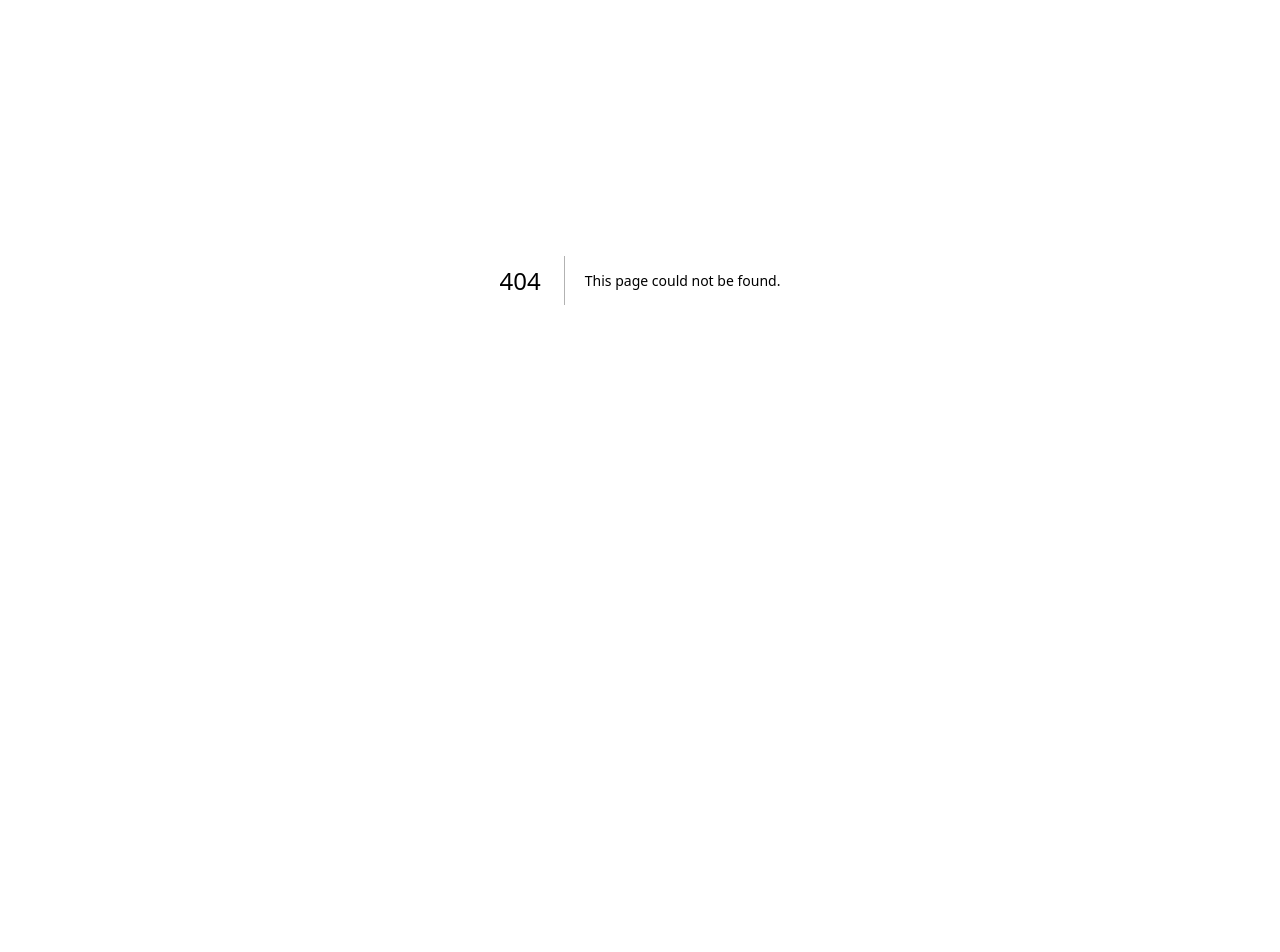
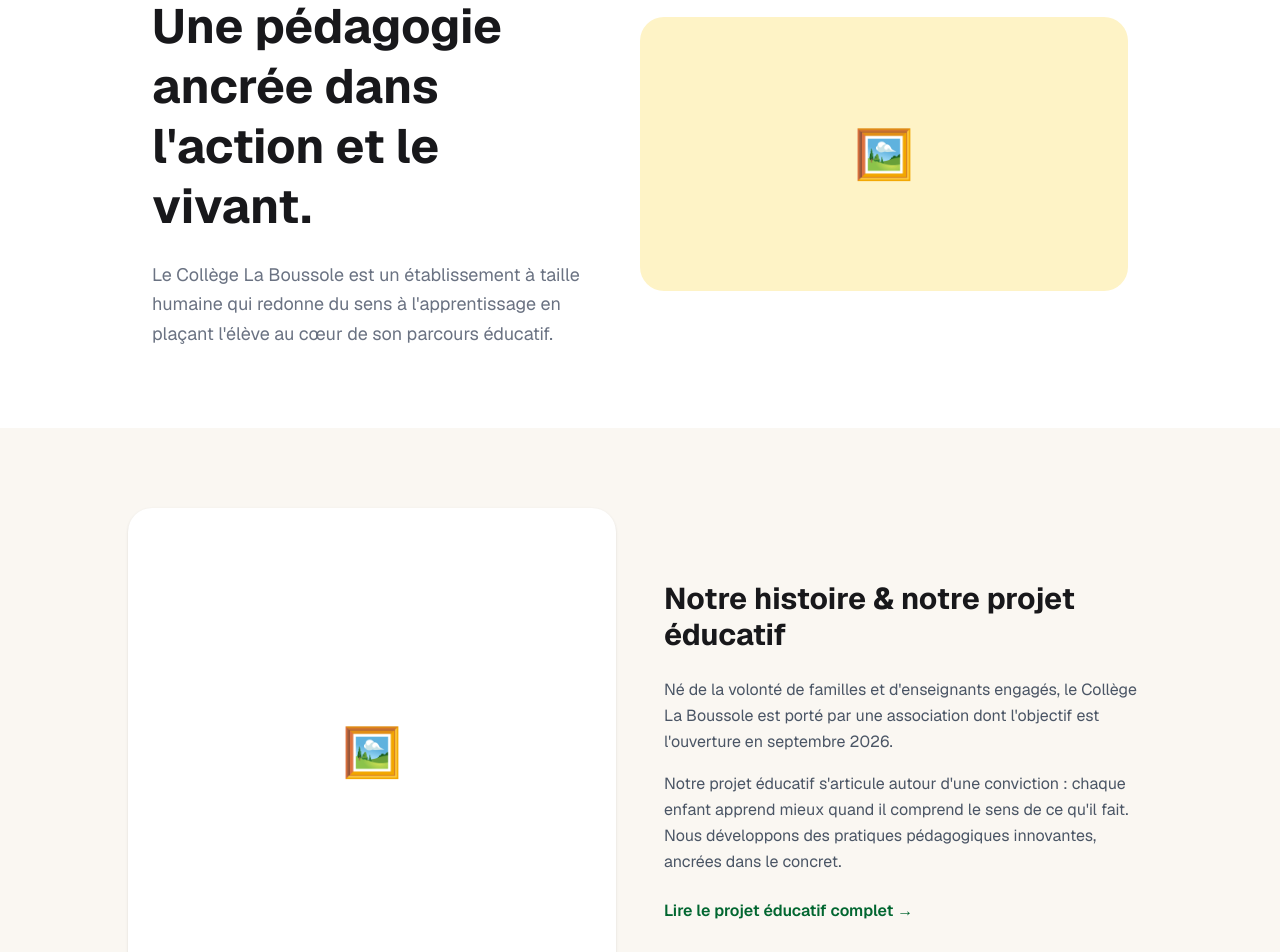
Before and after one commit to RustyRory/CollegeLaBoussole, a Next.js app in the folder collegeLaBoussoleApp/frontend/: page /college in a window 1280 px wide. Before the commit this address had no page. Shown: the part 120-1072 px from the top of the page. Before the commit the page ends 800 px from the top, so only its background shows below. Built offline with nearby package versions, Linux system fonts and the light colour scheme.

Commit message:
feat(ux): fixes #54 - college page

```diff
--- /dev/null
+++ b/collegeLaBoussoleApp/frontend/src/app/college/page.tsx
@@ -0,0 +1,11 @@
+import CollegePage from "@/components/college-page";
+
+export const metadata = {
+  title: "Le collège — Collège La Boussole",
+  description:
+    "Découvrez le Collège La Boussole : notre projet éducatif, nos valeurs, notre équipe et nos partenariats.",
+};
+
+export default function College() {
+  return <CollegePage />;
+}
--- /dev/null
+++ b/collegeLaBoussoleApp/frontend/src/components/college-page.tsx
@@ -0,0 +1,208 @@
+import StatCard from "@/components/home/stat-card";
+
+const VALUES = [
+  {
+    icon: "🌱",
+    title: "Ancrage dans le réel",
+    description:
+      "Des apprentissages connectés au monde, à la nature et aux enjeux contemporains.",
+  },
+  {
+    icon: "🤝",
+    title: "Bienveillance",
+    description:
+      "Un cadre sécurisant où chaque élève est respecté et accompagné à son rythme.",
+  },
+  {
+    icon: "💡",
+    title: "Curiosité & créativité",
+    description:
+      "Des méthodes pédagogiques qui stimulent l'envie d'apprendre et d'expérimenter.",
+  },
+  {
+    icon: "🏫",
+    title: "Communauté",
+    description:
+      "Une école à taille humaine qui rassemble élèves, familles et enseignants.",
+  },
+];
+
+const TEAM = [
+  { name: "Marie Dupont", role: "Directrice pédagogique" },
+  { name: "Jean Martin", role: "Enseignant — Lettres & Histoire" },
+  { name: "Sophie Bernard", role: "Enseignante — Sciences" },
+  { name: "Lucas Moreau", role: "Responsable vie scolaire" },
+];
+
+export default function CollegePage() {
+  return (
+    <div className="flex flex-col min-h-screen bg-white text-zinc-900 font-sans">
+      {/* 1. HERO */}
+      <section className="px-6 py-20 max-w-5xl mx-auto w-full flex flex-col md:flex-row items-center gap-12">
+        <div className="flex-1">
+          <span className="text-sm font-semibold text-green-800 uppercase tracking-wide mb-4 block">
+            Le collège
+          </span>
+          <h1 className="text-4xl md:text-5xl font-bold leading-tight mb-6">
+            Une pédagogie ancrée dans l'action et le vivant.
+          </h1>
+          <p className="text-gray-500 text-lg leading-relaxed">
+            Le Collège La Boussole est un établissement à taille humaine qui
+            redonne du sens à l'apprentissage en plaçant l'élève au cœur de son
+            parcours éducatif.
+          </p>
+        </div>
+        <div className="w-full md:w-1/2 aspect-video bg-amber-100 rounded-3xl flex items-center justify-center shrink-0">
+          <span className="text-amber-600 text-5xl">🖼️</span>
+        </div>
+      </section>
+
+      {/* 2. HISTOIRE & PROJET */}
+      <section className="bg-[#FAF7F2] py-20 px-6">
+        <div className="max-w-5xl mx-auto grid grid-cols-1 md:grid-cols-2 gap-12 items-center">
+          <div className="aspect-square bg-white rounded-3xl flex items-center justify-center shadow-sm">
+            <span className="text-gray-400 text-5xl">🖼️</span>
+          </div>
+          <div>
+            <h2 className="text-3xl font-bold mb-6">
+              Notre histoire & notre projet éducatif
+            </h2>
+            <p className="text-gray-600 mb-4 leading-relaxed">
+              Né de la volonté de familles et d'enseignants engagés, le Collège
+              La Boussole est porté par une association dont l'objectif est
+              l'ouverture en septembre 2026.
+            </p>
+            <p className="text-gray-600 mb-6 leading-relaxed">
+              Notre projet éducatif s'articule autour d'une conviction : chaque
+              enfant apprend mieux quand il comprend le sens de ce qu'il fait.
+              Nous développons des pratiques pédagogiques innovantes, ancrées
+              dans le concret.
+            </p>
+            <a
+              href="#"
+              className="text-green-800 font-semibold hover:underline"
+            >
+              Lire le projet éducatif complet →
+            </a>
+          </div>
+        </div>
+      </section>
+
+      {/* 3. VALEURS */}
+      <section className="py-20 px-6 max-w-5xl mx-auto">
+        <h2 className="text-3xl font-bold text-center mb-4">
+          Nos valeurs & engagements
+        </h2>
+        <p className="text-gray-500 text-center mb-12 max-w-xl mx-auto">
+          Ces valeurs guident chacune de nos décisions pédagogiques et
+          organisationnelles.
+        </p>
+        <div className="grid grid-cols-1 sm:grid-cols-2 md:grid-cols-4 gap-6">
+          {VALUES.map((value) => (
+            <div
+              key={value.title}
+              className="flex flex-col items-center text-center p-6 border border-gray-200 rounded-2xl bg-white shadow-sm"
+            >
+              <span className="text-4xl mb-4">{value.icon}</span>
+              <h3 className="font-semibold text-zinc-800 mb-2">
+                {value.title}
+              </h3>
+              <p className="text-sm text-gray-500">{value.description}</p>
+            </div>
+          ))}
+        </div>
+      </section>
+
+      {/* 4. STATS */}
+      <section className="py-20 px-6 bg-[#FAF7F2]">
+        <div className="max-w-5xl mx-auto text-center">
+          <h2 className="text-3xl font-bold mb-12">Le collège en chiffres</h2>
+          <div className="grid grid-cols-1 sm:grid-cols-2 md:grid-cols-4 gap-6">
+            <StatCard number="99%" label="Taux de réussite" description="" />
+            <StatCard
+              number="25M+"
+              label="Heures de cours"
+              description="Dispensées par nos professeurs."
+            />
+            <StatCard
+              number="180+"
+              label="Élèves accompagnés"
+              description="Depuis la création de l'établissement."
+            />
+            <StatCard
+              number="75%"
+              label="Mention Bien ou +"
+              description="Obtenues par nos élèves au brevet."
+            />
+          </div>
+        </div>
+      </section>
+
+      {/* 5. ÉQUIPE */}
+      <section className="py-20 px-6 max-w-5xl mx-auto">
+        <h2 className="text-3xl font-bold text-center mb-4">
+          L'équipe pédagogique & administrative
+        </h2>
+        <p className="text-gray-500 text-center mb-12 max-w-xl mx-auto">
+          Des professionnels passionnés et engagés autour d'un projet commun.
+        </p>
+        <div className="grid grid-cols-1 sm:grid-cols-2 md:grid-cols-4 gap-6">
+          {TEAM.map((member) => (
+            <div
+              key={member.name}
+              className="flex flex-col items-center text-center p-6 border border-gray-200 rounded-2xl bg-white shadow-sm"
+            >
+              <div className="w-20 h-20 rounded-full bg-amber-100 flex items-center justify-center mb-4">
+                <span className="text-3xl">🖼️</span>
+              </div>
+              <h3 className="font-semibold text-zinc-800">{member.name}</h3>
+              <p className="text-sm text-gray-500 mt-1">{member.role}</p>
+            </div>
+          ))}
+        </div>
+      </section>
+
+      {/* 6. PARTENAIRES */}
+      <section className="py-12 px-6 bg-gray-50 border-y border-gray-100 text-center">
+        <h3 className="text-lg font-semibold mb-8">Nos partenariats</h3>
+        <div className="flex flex-wrap justify-center gap-6 max-w-4xl mx-auto">
+          {[1, 2, 3, 4, 5].map((item) => (
+            <div
+              key={item}
+              className="w-24 h-24 bg-white border border-gray-200 rounded-xl flex items-center justify-center shadow-sm"
+            >
+              <span className="text-gray-400">🖼️</span>
+            </div>
+          ))}
+        </div>
+      </section>
+
+      {/* 7. CTA */}
+      <section className="py-20 px-6 text-center">
+        <div className="max-w-2xl mx-auto bg-green-50 rounded-3xl p-12">
+          <h2 className="text-2xl font-bold mb-4">
+            Vous souhaitez contribuer à ce projet ?
+          </h2>
+          <p className="text-gray-500 text-sm mb-6">
+            Rejoignez la communauté du Collège La Boussole en tant que famille,
+            enseignant ou donateur.
+          </p>
+          <div className="flex flex-col sm:flex-row gap-3 justify-center">
+            <a
+              href="/contact"
+              className="inline-flex items-center justify-center rounded-md bg-green-800 px-8 py-2.5 text-sm font-medium text-white hover:bg-green-900 transition-colors"
+            >
+              Nous contacter
+            </a>
+            <a
+              href="#"
+              className="inline-flex items-center justify-center rounded-md border border-green-800 px-8 py-2.5 text-sm font-medium text-green-800 hover:bg-green-50 transition-colors"
+            >
+              Faire un don
+            </a>
+          </div>
+        </div>
+      </section>
+    </div>
+  );
+}
```
